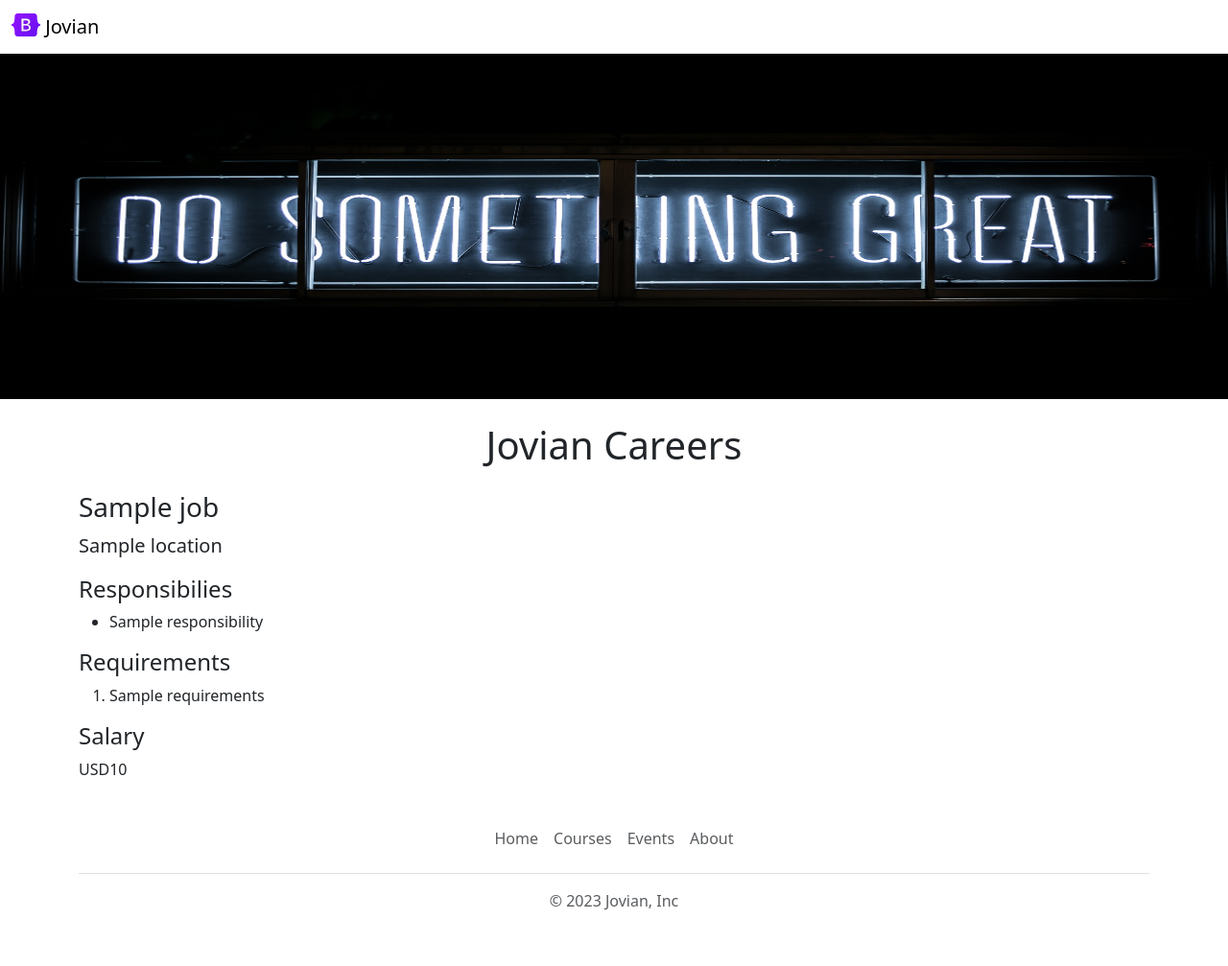
After one commit to apcaoile/jovian-careers-website, a Flask app: template templates/jobpage.html in a window 1280 px wide. The commit adds this page. Shown: the whole page at 96% size. Run offline with Flask 3, Linux system fonts and the light colour scheme; the template is opened without the code that fills it: most values are stand-ins (such as "Sample title", 1, 10 or a date in 2020).

Commit message:
Added jobpage.html.

```diff
--- a/main.py
+++ b/main.py
@@ -15,11 +15,15 @@ def list_jobs():
   jobs = load_jobs_from_db()
   return jsonify(jobs)
 
+
 @app.route("/job/<id>")
 def show_job(id):
   job = load_job_from_db(id)
-  return jsonify(job)
-  #return job
+  if not job:
+    return "Not found", 404
+
+  return render_template('jobpage.html', job=job)
+
 
 if __name__ == "__main__":
   app.run(host='0.0.0.0', debug=True)
--- /dev/null
+++ b/templates/banner.html
@@ -0,0 +1,9 @@
+    <style>
+      #banner {
+        width: 100%;
+        height: 360px;
+        object-fit="cover";
+        margin-bottom: 16px;
+      }
+    </style>
+    <img class="img-fluid" id="banner" src="/static/banner.jpg">
--- /dev/null
+++ b/templates/bootstrap.html
@@ -0,0 +1,4 @@
+<meta charset="utf-8">
+<meta name="viewport" content="width=device-width, initial-scale=1">
+
+<link href="https://cdn.jsdelivr.net/npm/bootstrap@5.3.0-alpha3/dist/css/bootstrap.min.css" rel="stylesheet" integrity="sha384-KK94CHFLLe+nY2dmCWGMq91rCGa5gtU4mk92HdvYe+M/SXH301p5ILy+dN9+nJOZ" crossorigin="anonymous">
--- a/templates/jobitem.html
+++ b/templates/jobitem.html
@@ -9,6 +9,6 @@
     {% endif %}
   </div>
   <div class="col-2">
-    <button type="button" class="btn btn-outline-primary">Apply</button>
+    <a href="/job/{{job['id']}}" type="button" class="btn btn-outline-primary float-right align-middle">Apply</a>
   </div>
 </div>
--- /dev/null
+++ b/templates/jobpage.html
@@ -0,0 +1,32 @@
+<!DOCTYPE html>
+<Html>
+  <head>
+    <title>{{job.title}} - Jovian Careers</title>
+    {% include 'bootstrap.html' %}
+
+  </head>
+  <body>
+    {% include "nav.html" %}
+    {% include "banner.html" %}
+    <div class="container">
+      <h1 class="text-center mt-2 mb-4">Jovian Careers</h1>
+      <h3 class="mb-2">{{job.title}}</h3>
+      <p class="lead mt-0">{{job.location}}</p>
+      <h4>Responsibilies</h4>
+      <ul>
+        {% for line in job.responsibility.split("\n") %}
+          <li>{{line}}</li>
+        {% endfor %}
+      </ul>
+      <h4>Requirements</h4>
+      <ol>
+        {% for line in job.requirements.split("\n") %}
+          <li>{{line}}</li>
+        {% endfor %}
+      </ol>
+      <h4>Salary</h3>
+      <p>{{job.currency}}{{job.salary}}</p>
+    </div>
+    {% include 'footer.html' %}
+  </body>
+</Html>
--- a/templates/nav.html
+++ b/templates/nav.html
@@ -1,6 +1,6 @@
 <nav class="navbar shadow-sm fixed-top bg-white">
   <div class="container-fluid">
-    <a class="navbar-brand" href="#">
+    <a class="navbar-brand" href="/">
       <img src="/static/bootstrap-logo.svg" alt="Logo" width="30" height="24" class="d-inline-block align-text-top">
       Jovian
     </a>
```
Also changed, not shown: database.py (+4 -20 lines), templates/home.html (+5 -15 lines), 1 other file.
